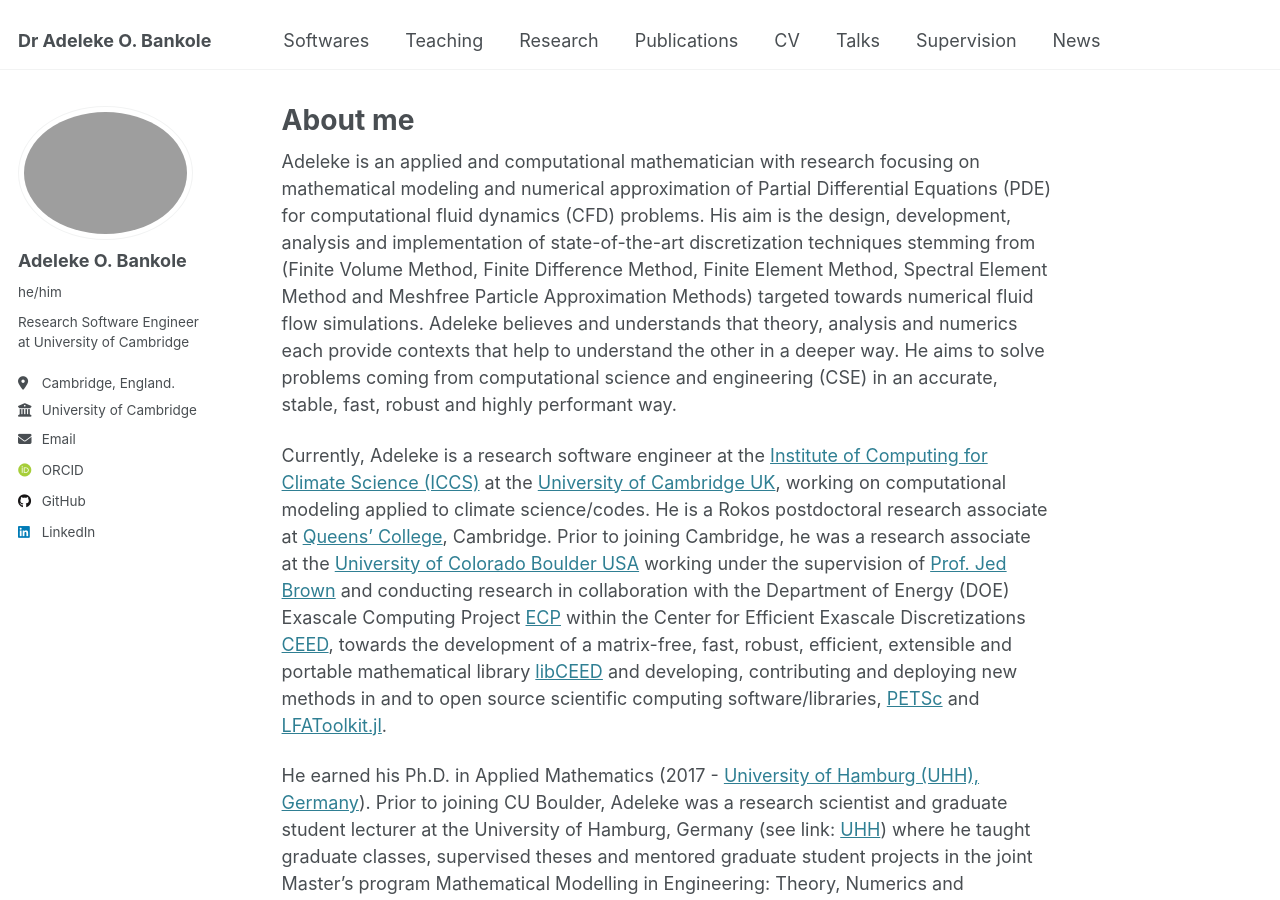
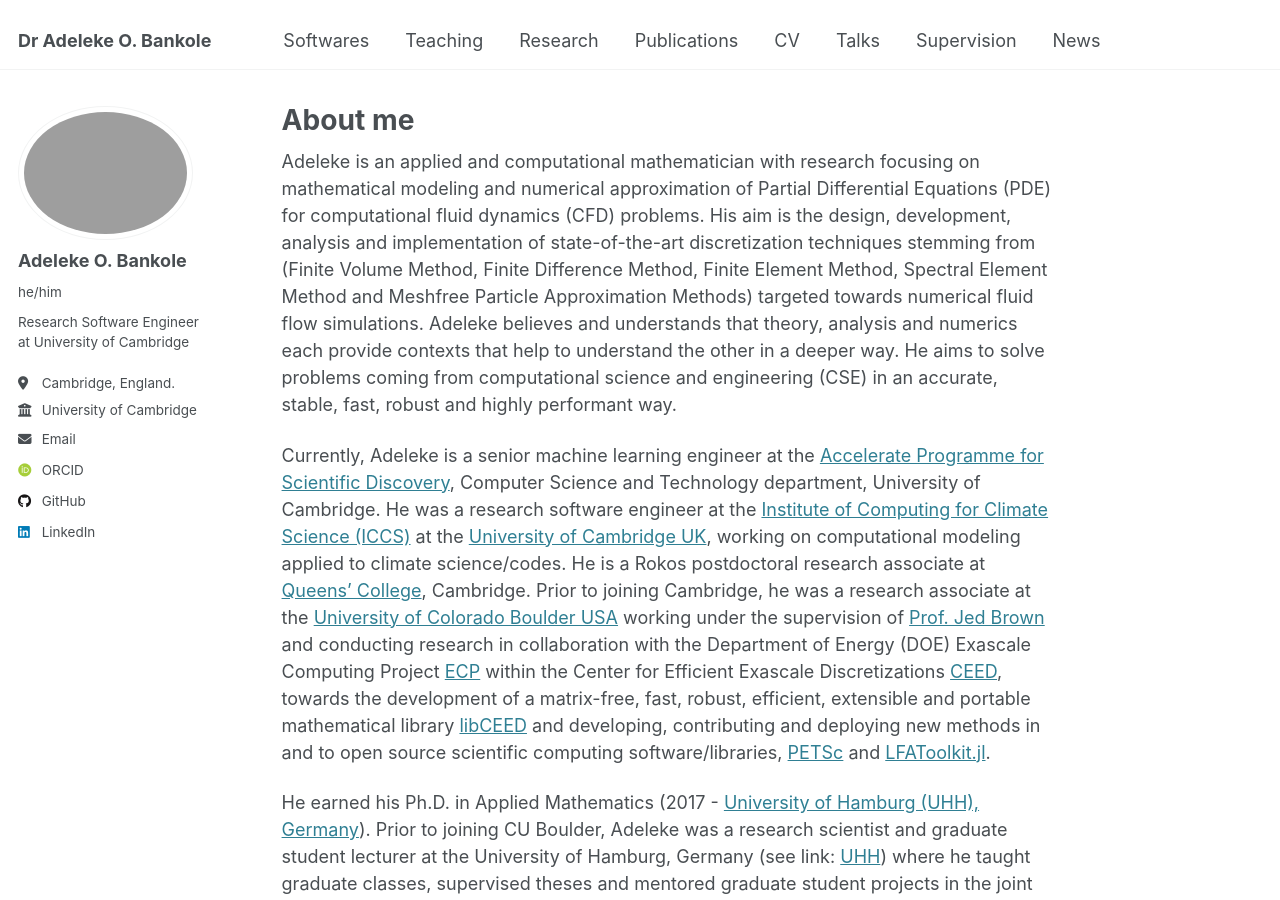
Before and after one commit to AdelekeBankole/adelekebankole.github.io, a Jekyll site: the page built from _pages/about.md, in a window 1280 px wide and 900 px high. Built offline with Jekyll 4.4.1, drawn with Linux system fonts in a browser that asks for light colours; some web fonts are replaced.

Commit message:
update professional background
Updated current position and organization details.

```diff
--- a/_pages/about.md
+++ b/_pages/about.md
@@ -9,7 +9,7 @@ redirect_from:
 
 Adeleke is an applied and computational mathematician with research focusing on mathematical modeling and numerical approximation of Partial Differential Equations (PDE) for computational fluid dynamics (CFD) problems. His aim is the design, development, analysis and implementation of state-of-the-art discretization techniques stemming from (Finite Volume Method, Finite Difference Method, Finite Element Method, Spectral Element Method and Meshfree Particle Approximation Methods) targeted towards numerical fluid flow simulations. Adeleke believes and understands that theory, analysis and numerics each provide contexts that help to understand the other in a deeper way. He aims to solve problems coming from computational science and engineering (CSE) in an accurate, stable, fast, robust and highly performant way.
 
-Currently, Adeleke is a research software engineer at the [Institute of Computing for Climate Science (ICCS)](https://iccs.cam.ac.uk) at the [University of Cambridge UK](https://www.cam.ac.uk), working on computational modeling applied to climate science/codes. He is a Rokos postdoctoral research associate at [Queens' College](https://www.queens.cam.ac.uk), Cambridge. Prior to joining Cambridge, he was a research associate at the [University of Colorado Boulder USA](https://www.colorado.edu/) working under the supervision of [Prof. Jed Brown](https://www.colorado.edu/cs/jed-brown) and conducting research in collaboration with the Department of Energy (DOE) Exascale Computing Project [ECP](https://www.exascaleproject.org/exascale-computing-project/) within the Center for Efficient Exascale Discretizations [CEED](https://ceed.exascaleproject.org/), towards the development of a matrix-free, fast, robust, efficient, extensible and portable mathematical library [libCEED](https://ceed.exascaleproject.org/libceed/) and developing, contributing and deploying new methods in and to open source scientific computing software/libraries, [PETSc](https://petsc.org/release/) and [LFAToolkit.jl](https://jeremylt.github.io/LFAToolkit.jl/stable/).
+Currently, Adeleke is a senior machine learning engineer at the [Accelerate Programme for Scientific Discovery](https://science.ai.cam.ac.uk), Computer Science and Technology department, University of Cambridge. He was a research software engineer at the [Institute of Computing for Climate Science (ICCS)](https://iccs.cam.ac.uk) at the [University of Cambridge UK](https://www.cam.ac.uk), working on computational modeling applied to climate science/codes. He is a Rokos postdoctoral research associate at [Queens' College](https://www.queens.cam.ac.uk), Cambridge. Prior to joining Cambridge, he was a research associate at the [University of Colorado Boulder USA](https://www.colorado.edu/) working under the supervision of [Prof. Jed Brown](https://www.colorado.edu/cs/jed-brown) and conducting research in collaboration with the Department of Energy (DOE) Exascale Computing Project [ECP](https://www.exascaleproject.org/exascale-computing-project/) within the Center for Efficient Exascale Discretizations [CEED](https://ceed.exascaleproject.org/), towards the development of a matrix-free, fast, robust, efficient, extensible and portable mathematical library [libCEED](https://ceed.exascaleproject.org/libceed/) and developing, contributing and deploying new methods in and to open source scientific computing software/libraries, [PETSc](https://petsc.org/release/) and [LFAToolkit.jl](https://jeremylt.github.io/LFAToolkit.jl/stable/).
 
 He earned his Ph.D. in Applied Mathematics (2017 - [University of Hamburg (UHH), Germany](https://www.uni-hamburg.de/en.html)). Prior to joining CU Boulder, Adeleke was a research scientist and graduate student lecturer at the University of Hamburg, Germany (see link: [UHH](https://www.math.uni-hamburg.de/home/bankole/)) where he taught graduate classes, supervised theses and mentored graduate student projects in the joint Master's program Mathematical Modelling in Engineering: Theory, Numerics and Applications [ERASMUS Mundus Mathmods Programme](http://www.mathmods.eu/). He has an M.Sc. in Industrial Mathematics, M.Sc. Mathematical Engineering (2011 - University of Hamburg, Germany and [University of L'Aquila, Italy](https://www.univaq.it/en/)), a PGD in Mathematical Sciences (2009 - [African Institute for Mathematical Sciences (AIMS)](https://aims.ac.za/) and [University of the Western Cape, South Africa](https://www.uwc.ac.za/)) and a B.Sc. in Mathematics (2007 - [University of Ilorin, Nigeria](https://www.unilorin.edu.ng/)).
 
```
